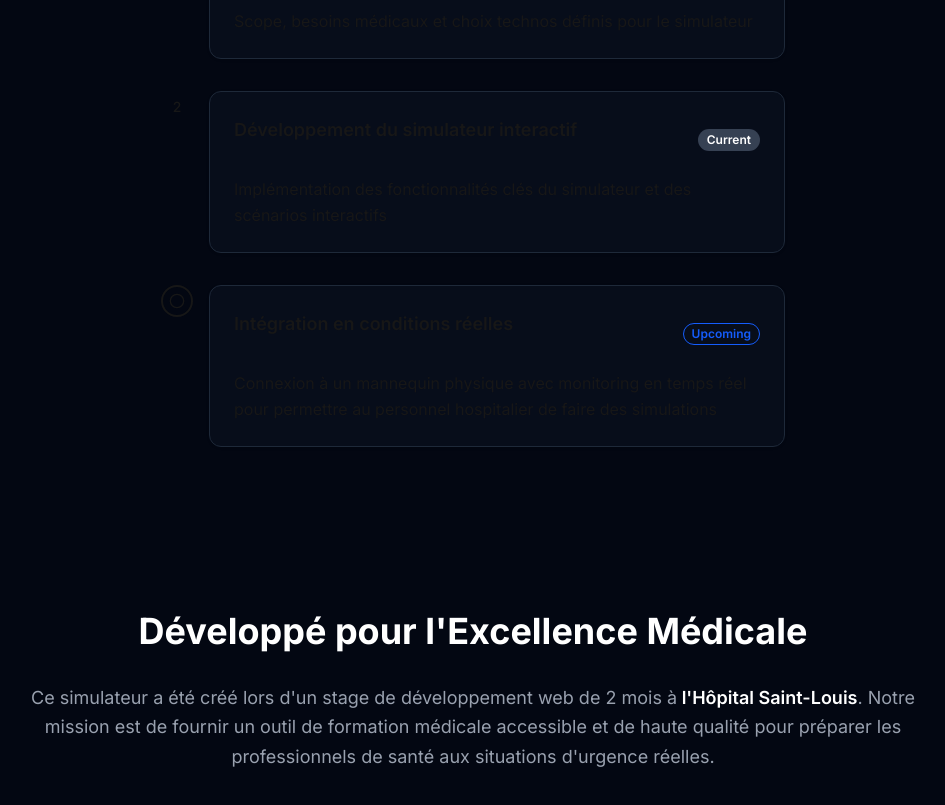
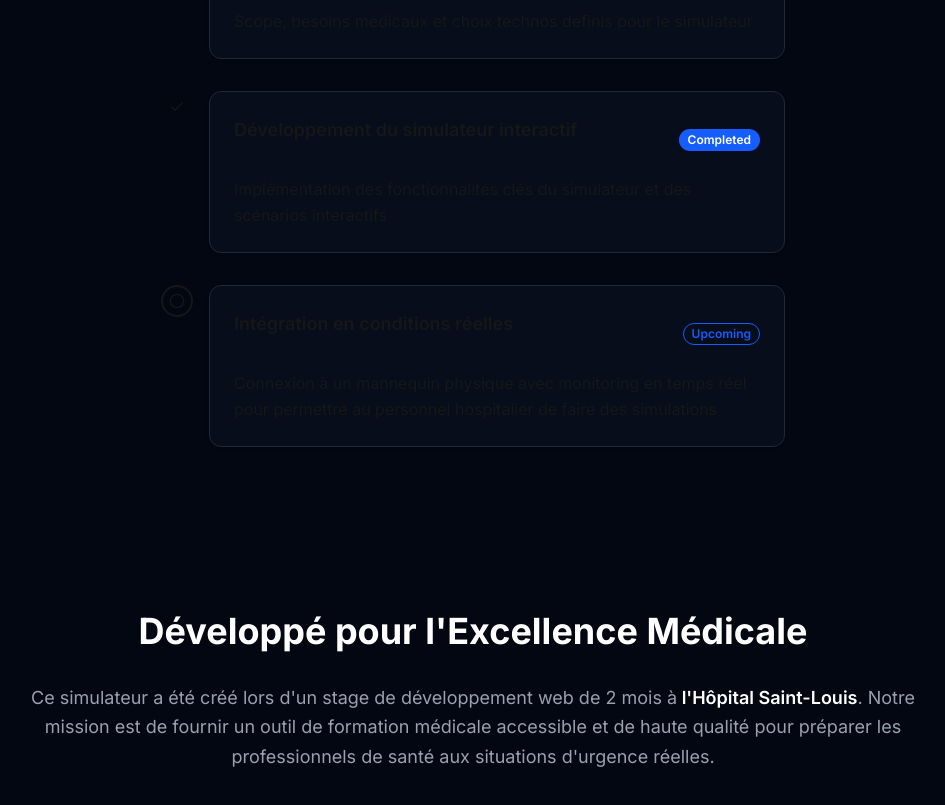
Before and after one commit to Samouz75/Defib_simulation, a Next.js app: page / in a window 1280 px wide. Shown: the part 3120-3925 px from the top of the page, without its empty margins (167-1112 px from the left). Built offline with nearby package versions, Linux system fonts and the light colour scheme.

Commit message:
Update timeline status

```diff
--- a/src/app/components/Timeline.tsx
+++ b/src/app/components/Timeline.tsx
@@ -29,7 +29,7 @@ const Timeline: React.FC<TimelineProps> = ({
       id: 2,
       title: "Développement du simulateur interactif",
       description: "Implémentation des fonctionnalités clés du simulateur et des scénarios interactifs",
-      status: "current",
+      status: "completed",
 
     },
     {
```
